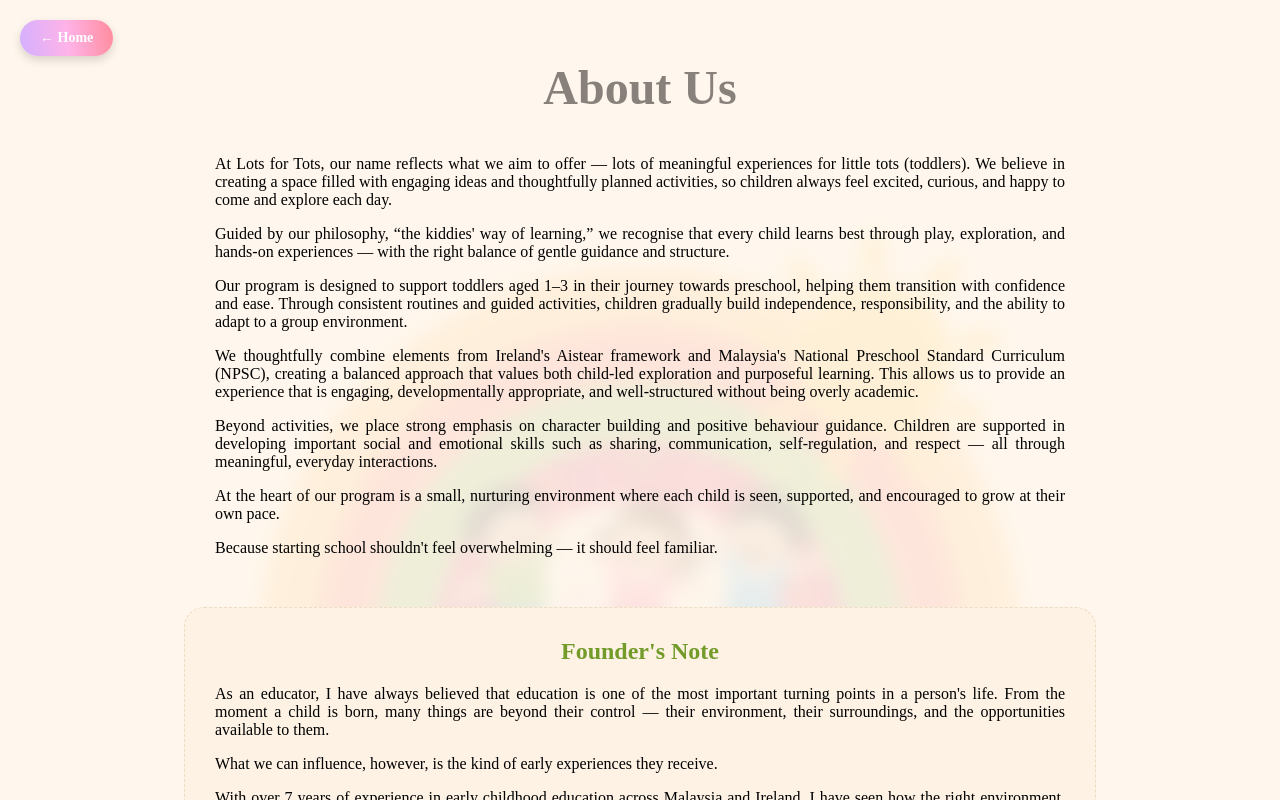
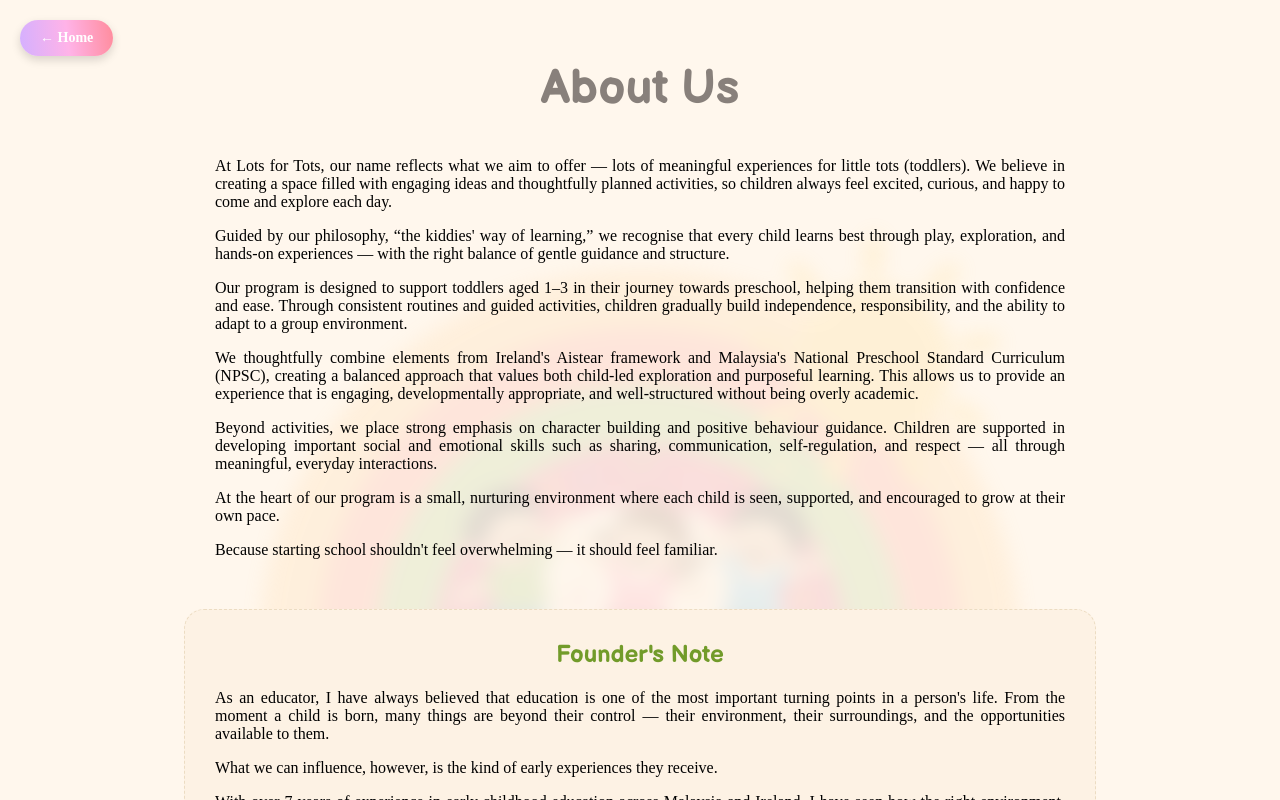
Before and after one commit to gkoson2455/lotsfortots.ts, a Next.js app: page /about in a window 1280 px wide. Shown: the top 800 px of the page. Built offline with nearby package versions, Linux system fonts and the light colour scheme.

Commit message:
change layout

```diff
--- a/app/layout.tsx
+++ b/app/layout.tsx
@@ -4,7 +4,8 @@ import "./globals.css";
 
 const balsamiq = Balsamiq_Sans({
   subsets: ["latin"],
-  weight: ["700"], // Regular and Bold weights
+  weight: ["400", "700"],
+  variable: "--font-balsamiq",
 });
 
 export const metadata: Metadata = {
@@ -18,8 +19,8 @@ export default function RootLayout({
   children: React.ReactNode;
 }) {
   return (
-    <html lang="en">
-      <body className="relative">
+    <html lang="en" className={balsamiq.variable}>
+      <body>
         {children}
       </body>
     </html>
```
